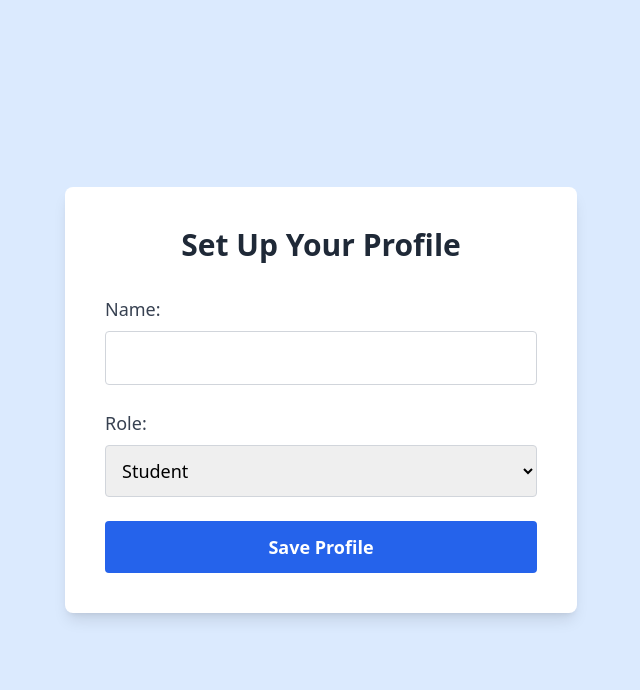
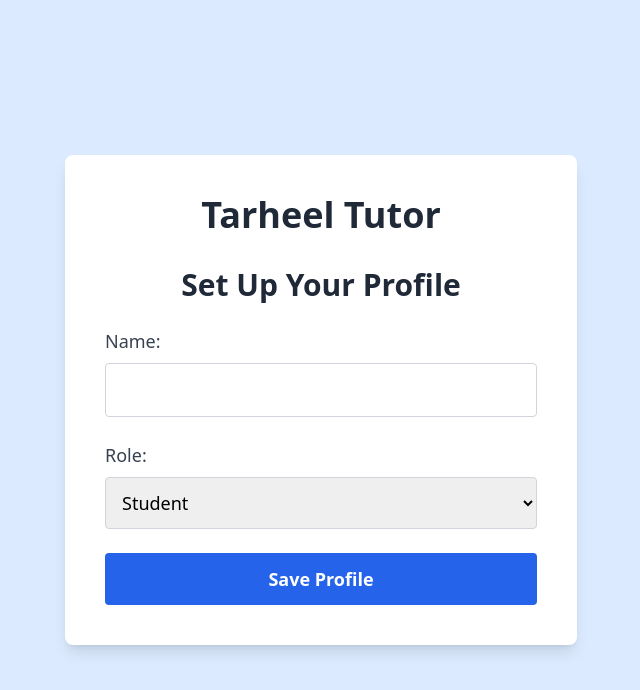
Before and after one commit to kobeit2003/Hack.NC, a React (Create React App) app: page /profile-setup in a window 1280 px wide. Shown: the top 690 px of the page, without its empty margins (319-959 px from the left). Built offline with nearby package versions, Linux system fonts and the light colour scheme; no server answers; the database is empty; sample sign-in values are in the browser's storage.

Commit message:
Minor Change

```diff
--- a/src/pages/ProfileSetup.js
+++ b/src/pages/ProfileSetup.js
@@ -54,7 +54,12 @@ const ProfileSetup = ({ onRoleUpdate }) => {
   return (
     <div className="flex justify-center items-center min-h-screen bg-blue-100">
       <div className="w-full max-w-lg bg-white p-10 rounded-lg shadow-lg">
-        <h1 className="text-3xl font-bold mb-8 text-center text-gray-800">Set Up Your Profile</h1>
+        {/* Logo and Title */}
+        <div className="mb-8 text-center">
+          <h1 className="text-4xl font-bold text-gray-800">Tarheel Tutor</h1>
+        </div>
+
+        <h2 className="text-3xl font-bold mb-6 text-center text-gray-800">Set Up Your Profile</h2>
         <form onSubmit={handleSubmit} className="space-y-6">
           <label className="block">
             <span className="text-lg text-gray-700">Name:</span>
```
